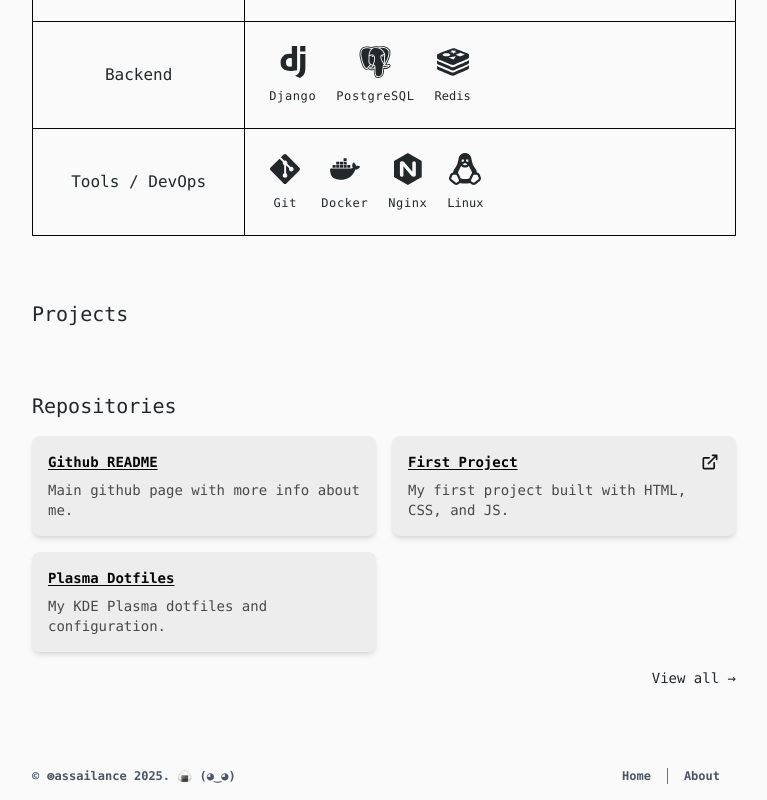
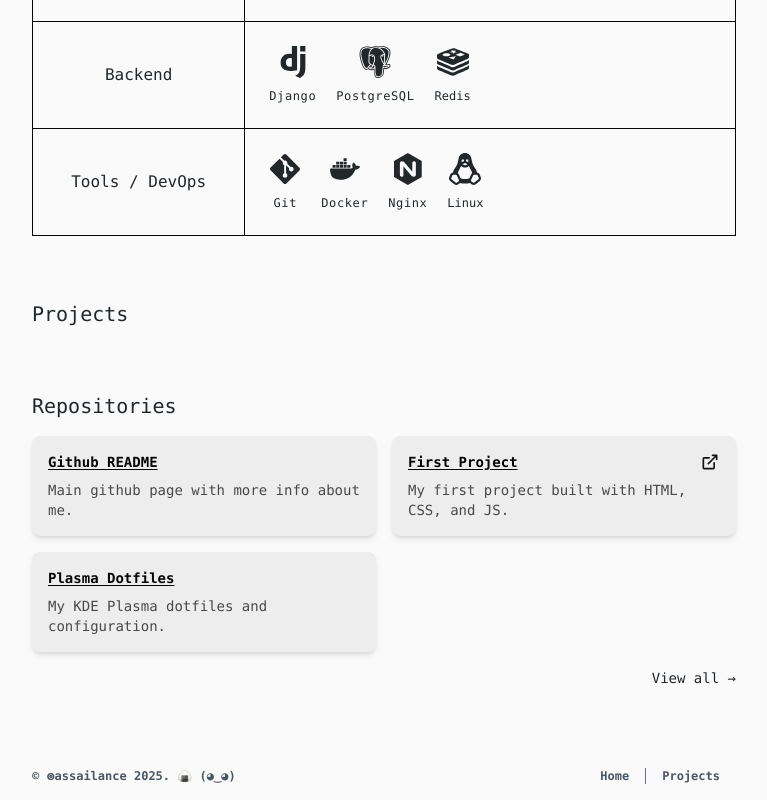
Before and after one commit to assailance/assailance-website, a Vue app: page / in a window 1280 px wide. Shown: the part 858-1658 px from the top of the page, without its empty margins (256-1023 px from the left). Built offline with nearby package versions, Linux system fonts and the light colour scheme; no server answers.

Commit message:
feat: ссылка на about заменена на projects

```diff
--- a/src/components/layout/Footer.vue
+++ b/src/components/layout/Footer.vue
@@ -1,4 +1,6 @@
-<script setup lang="ts"></script>
+<script setup lang="ts">
+import { goToSection } from '@/utils/scroll.util.ts'
+</script>
 
 <template>
   <footer
@@ -9,7 +11,7 @@
     <nav aria-label="More on this site" class="flex gap-x-2 sm:gap-x-0 sm:divide-x sm:divide-gray-500">
       <!-- Links -->
       <RouterLink :to="{ name: 'index' }" class="hover:text-global-text px-4 py-2 hover:underline sm:py-0">Home</RouterLink>
-      <a class="hover:text-global-text px-4 py-2 hover:underline sm:py-0" href="/about/"> About </a>
+      <span @click="goToSection('projects')" role="link" class="px-4 py-4 underline-offset-2 hover:underline sm:py-0">Projects</span>
       <!-- /Links -->
     </nav>
     <!-- /Navigation -->
```
